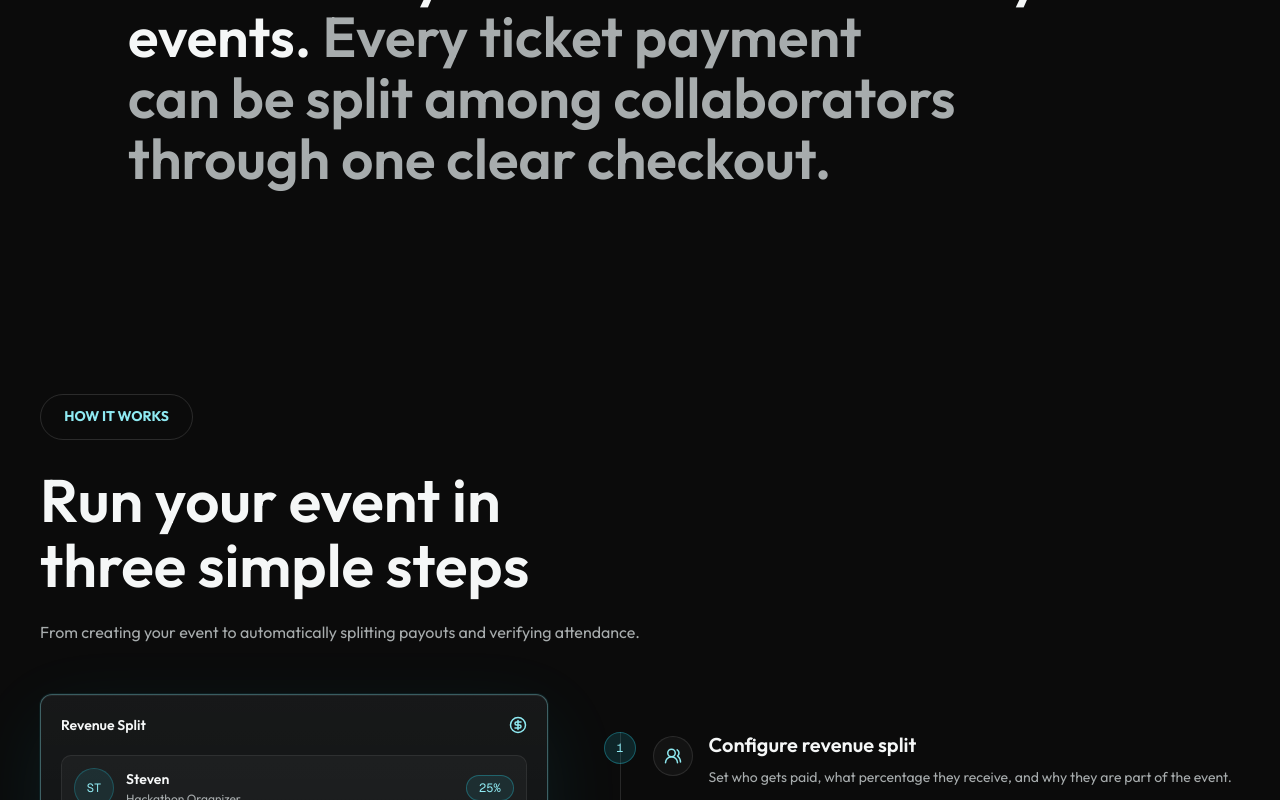
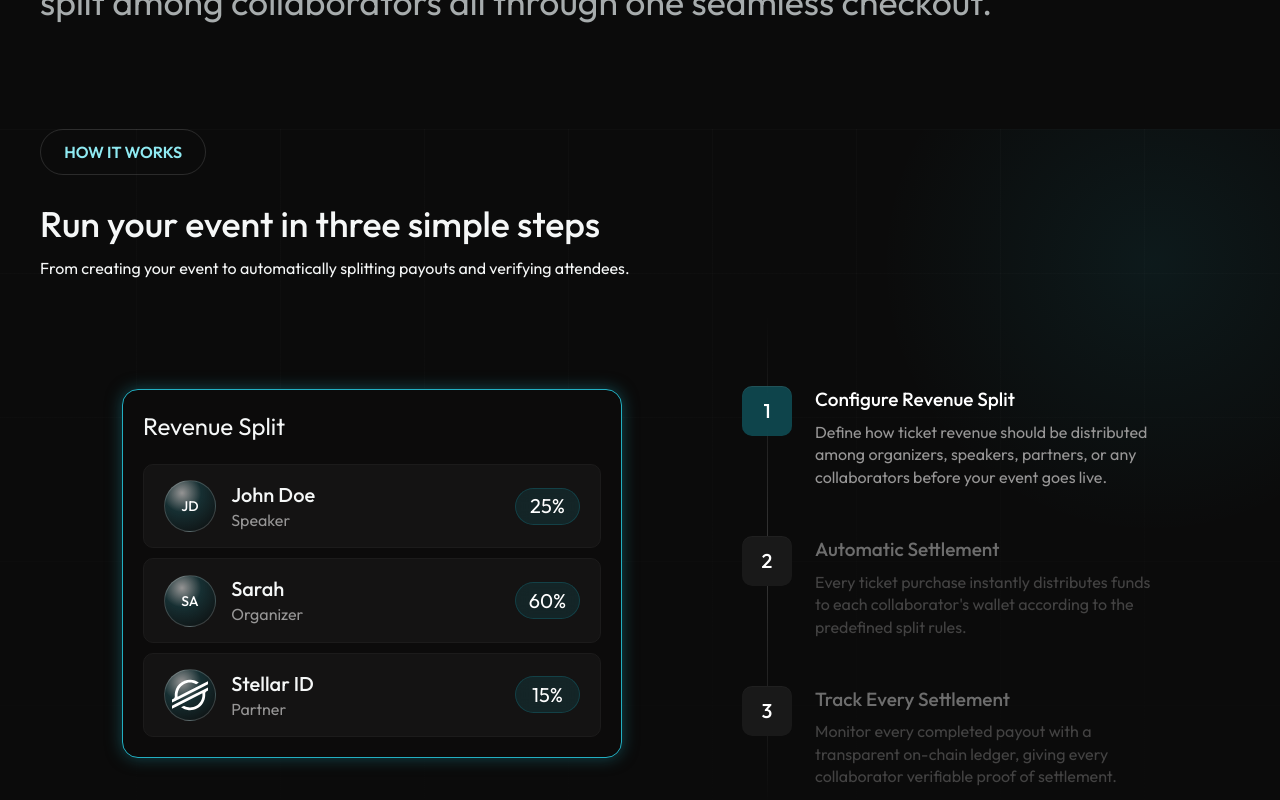
Before and after one commit to wildanniam/Quorum, a Next.js app: page / in a window 1280 px wide. Shown: the part 1340-2140 px from the top of the page. Built offline with nearby package versions, Linux system fonts and the light colour scheme; a web font is replaced by a local one.

Commit message:
fix: align landing sections with figma

```diff
--- a/src/app/globals.css
+++ b/src/app/globals.css
@@ -215,8 +215,9 @@ select {
   height: calc(6.375rem + 811px);
   content: "";
   background:
-    radial-gradient(circle at 10% 33%, rgba(38, 198, 218, 0.13), transparent 10.5rem),
-    radial-gradient(circle at 92% 50%, rgba(38, 198, 218, 0.1), transparent 13rem),
+    radial-gradient(circle at -1rem 15rem, rgba(38, 198, 218, 0.18), transparent 18rem),
+    radial-gradient(circle at calc(100% + 2rem) 27rem, rgba(38, 198, 218, 0.14), transparent 20rem),
+    radial-gradient(circle at 58% 34rem, rgba(38, 198, 218, 0.16), transparent 8rem),
     linear-gradient(180deg, rgba(255, 255, 255, 0.018), transparent 33rem),
     linear-gradient(180deg, transparent 0%, rgba(11, 11, 11, 0.88) 84%, var(--landing-bg) 100%);
   opacity: 0.9;
@@ -229,8 +230,45 @@ select {
 
 .landing-section {
   position: relative;
+  scroll-margin-top: 7rem;
   padding-block: clamp(4.75rem, 8vw, 8.5rem);
   background: var(--landing-bg);
+}
+
+.landing-section > .landing-container,
+.landing-section-grid > .landing-container {
+  position: relative;
+  z-index: 1;
+}
+
+.landing-section-grid {
+  position: relative;
+  overflow: hidden;
+  scroll-margin-top: 7rem;
+  background: var(--landing-bg);
+}
+
+.landing-section-grid::before,
+.landing-section-grid::after {
+  pointer-events: none;
+  position: absolute;
+  inset: 0;
+  content: "";
+}
+
+.landing-section-grid::before {
+  background-image:
+    linear-gradient(rgba(255, 255, 255, 0.03) 1px, transparent 1px),
+    linear-gradient(90deg, rgba(255, 255, 255, 0.03) 1px, transparent 1px);
+  background-position: top center;
+  background-size: 144px 144px;
+  opacity: 0.72;
+}
+
+.landing-section-grid::after {
+  background:
+    radial-gradient(circle at 90% 16%, rgba(38, 198, 218, 0.08), transparent 17rem),
+    linear-gradient(180deg, rgba(11, 11, 11, 0.16), var(--landing-bg) 88%);
 }
 
 .landing-card {
@@ -277,8 +315,8 @@ select {
   border-radius: 999px;
   padding-inline: 1.45rem;
   color: var(--landing-cyan-soft);
-  font-size: 0.875rem;
-  font-weight: 700;
+  font-size: 1rem;
+  font-weight: 600;
   line-height: 1.4;
   text-transform: uppercase;
 }
@@ -496,6 +534,15 @@ select {
 
   .landing-shell::after {
     height: calc(6.375rem + 760px);
+    background:
+      radial-gradient(circle at -3rem 10rem, rgba(38, 198, 218, 0.15), transparent 15rem),
+      radial-gradient(circle at calc(100% + 4rem) 28rem, rgba(38, 198, 218, 0.12), transparent 16rem),
+      linear-gradient(180deg, rgba(255, 255, 255, 0.018), transparent 30rem),
+      linear-gradient(180deg, transparent 0%, rgba(11, 11, 11, 0.88) 84%, var(--landing-bg) 100%);
+  }
+
+  .landing-section-grid::before {
+    background-size: 72px 72px;
   }
 
   .landing-container {
--- a/src/app/page.tsx
+++ b/src/app/page.tsx
@@ -1,10 +1,8 @@
 import {
-  BadgeCheck,
   CircleDollarSign,
   ReceiptText,
   ShieldCheck,
   TicketCheck,
-  UsersRound,
   WalletCards,
 } from "lucide-react";
 import { FAQAccordion, type FAQItem } from "@/components/landing/faq-accordion";
@@ -29,21 +27,18 @@ import { TestimonialCard } from "@/components/landing/testimonial-card";
 const workflowSteps = [
   {
     description:
-      "Set who gets paid, what percentage they receive, and why they are part of the event.",
-    icon: UsersRound,
-    title: "Configure revenue split",
+      "Define how ticket revenue should be distributed among organizers, speakers, partners, or any collaborators before your event goes live.",
+    title: "Configure Revenue Split",
   },
   {
     description:
-      "Every checkout routes the paid event revenue through the split you defined up front.",
-    icon: CircleDollarSign,
-    title: "Sell access with shared payouts",
+      "Every ticket purchase instantly distributes funds to each collaborator's wallet according to the predefined split rules.",
+    title: "Automatic Settlement",
   },
   {
     description:
-      "Keep a clean settlement trail for organizers, speakers, venues, and partners.",
-    icon: ReceiptText,
-    title: "Track every settlement",
+      "Monitor every completed payout with a transparent on-chain ledger, giving every collaborator verifiable proof of settlement.",
+    title: "Track Every Settlement",
   },
 ];
 
@@ -142,12 +137,10 @@ export default function LandingPage() {
             <StellarBadge className="landing-reveal" />
 
             <h1
-              className="landing-reveal mt-11 max-w-[65rem] font-product text-[clamp(2.8rem,8.4vw,4rem)] font-medium leading-[1.18] tracking-normal text-landing-white text-balance sm:text-[clamp(3rem,8.4vw,4rem)]"
+              className="landing-reveal mt-11 max-w-[55.45rem] bg-[linear-gradient(90deg,#fff_29%,#9be5ee_100%)] bg-clip-text font-product text-[clamp(2.8rem,8.4vw,4rem)] font-medium leading-[1.4] tracking-normal text-transparent text-balance sm:text-[clamp(3rem,8.4vw,4rem)]"
               style={{ "--landing-reveal-delay": "90ms" } as React.CSSProperties}
             >
-              Where Web3 Events{" "}
-              <span className="landing-cyan-text">Pay Every</span>{" "}
-              Collaborator Seamlessly
+              Where Web3 Events Pay Every Collaborator Seamlessly
             </h1>
 
             <p
@@ -179,42 +172,50 @@ export default function LandingPage() {
 
         <LogoStrip />
 
-        <LandingSection className="pb-10 sm:pb-16" id="about">
-          <div className="mx-auto max-w-5xl">
+        <LandingSection className="pb-24 pt-[7.5rem] sm:pb-[6.25rem]" id="about">
+          <div>
             <SectionLabel>About Us</SectionLabel>
-            <p className="mt-8 font-product text-[clamp(2rem,4.4vw,4.75rem)] font-semibold leading-[1.08] tracking-normal text-landing-white text-balance">
+            <p className="mt-6 max-w-[75rem] font-product text-[clamp(1.9rem,2.78vw,2.5rem)] font-normal leading-[1.4] tracking-normal text-landing-white text-balance">
               Quorum is the collaborative checkout layer for Web3 community
               events.{" "}
               <span className="text-landing-muted">
-                Every ticket payment can be split among collaborators through
-                one clear checkout.
+                Every ticket payment is automatically split among collaborators
+                all through one seamless checkout.
               </span>
             </p>
           </div>
         </LandingSection>
 
-        <LandingSection
-          align="left"
-          className="pt-10 sm:pt-16"
-          eyebrow="How It Works"
+        <section
+          className="landing-section-grid pb-24 sm:pb-[6.25rem]"
           id="how-it-works"
-          intro="From creating your event to automatically splitting payouts and verifying attendance."
-          title="Run your event in three simple steps"
         >
-          <div className="grid items-center gap-10 lg:grid-cols-[0.9fr_1.1fr] lg:gap-18">
+          <div className="landing-container">
+            <SectionLabel>How It Works</SectionLabel>
+            <div className="mt-6">
+              <h2 className="font-product text-[clamp(2rem,2.78vw,2.5rem)] font-medium leading-[1.4] tracking-normal text-landing-white text-balance">
+                Run your event in three simple steps
+              </h2>
+              <p className="mt-2 text-base leading-[1.4] text-landing-white">
+                From creating your event to automatically splitting payouts and
+                verifying attendees.
+              </p>
+            </div>
+
+            <div className="mt-6 grid min-h-[35.2rem] items-start gap-12 lg:grid-cols-[36.375rem_26.125rem] lg:gap-[7.5rem]">
               <RevenueSplitPreview
-              className="mx-auto w-full max-w-[32rem]"
+                className="mx-auto w-full lg:ml-[5.125rem] lg:mt-[5.375rem]"
                 rows={[
                   {
-                  avatar: "ST",
-                  name: "Steven",
-                  role: "Hackathon Organizer",
+                    avatar: "JD",
+                    name: "John Doe",
+                    role: "Speaker",
                     share: "25%",
                   },
                   {
                     avatar: "SA",
                     name: "Sarah",
-                  role: "Community Lead",
+                    role: "Organizer",
                     share: "60%",
                   },
                   {
@@ -226,47 +227,39 @@ export default function LandingPage() {
                 ]}
               />
 
-            <ol className="relative ml-10 space-y-7 border-l border-white/12 pl-8 sm:ml-0">
-              {workflowSteps.map((step, index) => {
-                const Icon = step.icon;
-
-                return (
-                  <li className="relative" key={step.title}>
-                    <span className="absolute -left-[2.5rem] top-0 grid h-8 w-8 place-items-center rounded-full border border-landing-cyan/35 bg-landing-cyan/14 font-mono text-xs text-landing-cyan-soft sm:-left-[3.05rem]">
+              <ol className="relative mx-auto w-full max-w-[26.125rem] lg:mt-[5.1875rem]">
+                <span
+                  aria-hidden="true"
+                  className="absolute left-[1.5625rem] top-[-4.4375rem] h-[30.6875rem] w-px bg-gradient-to-b from-transparent via-white/18 to-transparent"
+                />
+                {workflowSteps.map((step, index) => (
+                  <li
+                    className="relative grid grid-cols-[3.125rem_1fr] gap-[1.4375rem] pb-12 last:pb-0 lg:pb-[3rem]"
+                    key={step.title}
+                  >
+                    <span
+                      className={
+                        index === 0
+                          ? "relative z-10 grid h-[3.125rem] w-[3.125rem] place-items-center rounded-[10px] bg-[#10535c]/80 font-product text-xl font-medium leading-[1.4] text-white shadow-[inset_0_1px_0_rgba(255,255,255,0.08)] backdrop-blur"
+                          : "relative z-10 grid h-[3.125rem] w-[3.125rem] place-items-center rounded-[10px] bg-[#191919] font-product text-xl font-medium leading-[1.4] text-white shadow-[inset_0_1px_0_rgba(255,255,255,0.03)] backdrop-blur"
+                      }
+                    >
                       {index + 1}
                     </span>
-                    <div className="flex items-start gap-4">
-                      <div className="mt-1 grid h-10 w-10 shrink-0 place-items-center rounded-full border border-white/10 bg-white/[0.035] text-landing-cyan-soft">
-                        <Icon size={18} />
-                      </div>
-                      <div>
-                        <h3 className="font-product text-xl font-semibold leading-tight text-landing-white">
+                    <div className={index === 0 ? "" : "opacity-40"}>
+                      <h3 className="font-product text-[1.1875rem] font-medium leading-[1.4] text-white">
                         {step.title}
                       </h3>
-                        <p className="mt-2 max-w-xl text-sm leading-6 text-landing-muted">
+                      <p className="mt-2 max-w-[21.5625rem] font-product text-base font-normal leading-[1.4] text-[#979696]">
                         {step.description}
                       </p>
                     </div>
-                    </div>
                   </li>
-                );
-              })}
+                ))}
               </ol>
             </div>
-
-          <div className="mt-12 flex flex-wrap items-center justify-center gap-3 border-t border-white/10 pt-8 lg:justify-start">
-            {[
-              "Transparent collaborator shares",
-              "Wallet-verifiable passes",
-              "Settlement evidence for every event",
-            ].map((item) => (
-              <span className="landing-pill" key={item}>
-                <BadgeCheck size={16} className="text-landing-cyan-soft" />
-                {item}
-              </span>
-            ))}
           </div>
-        </LandingSection>
+        </section>
 
         <LandingSection
           eyebrow="Features"
--- a/src/components/landing/revenue-split-preview.tsx
+++ b/src/components/landing/revenue-split-preview.tsx
@@ -1,4 +1,4 @@
-import { CircleDollarSign } from "lucide-react";
+import Image from "next/image";
 import { cn } from "@/lib/ui";
 
 type SplitRow = {
@@ -24,31 +24,45 @@ export function RevenueSplitPreview({
   rows = defaultRows,
 }: RevenueSplitPreviewProps) {
   return (
-    <div className={cn("landing-card landing-card-cyan p-5", className)}>
-      <div className="mb-5 flex items-center justify-between">
-        <p className="font-product text-sm font-semibold text-landing-white">
+    <div
+      className={cn(
+        "w-full max-w-[31.25rem] rounded-[16px] border border-[#22afc2] bg-[#0c0b0b] p-5 shadow-[0_0_16px_rgba(25,131,145,0.5)]",
+        className,
+      )}
+    >
+      <p className="font-product text-[1.5rem] font-normal leading-[1.4] text-landing-white">
         Revenue Split
       </p>
-        <CircleDollarSign className="text-landing-cyan-soft" size={18} />
-      </div>
-      <div className="space-y-3">
+      <div className="mt-5 space-y-[0.625rem]">
         {rows.map((row) => (
           <div
-            className="flex items-center gap-3 rounded-[10px] border border-white/8 bg-white/[0.035] p-3"
+            className="flex min-h-[5.1875rem] items-center gap-3 rounded-[10px] border border-[#1c1b1b] bg-[#141313] px-5 py-[0.95rem] sm:gap-[3.2rem]"
             key={`${row.name}-${row.share}`}
           >
-            <div className="grid h-10 w-10 shrink-0 place-items-center rounded-full border border-landing-cyan/26 bg-landing-cyan/10 font-mono text-xs text-landing-cyan-soft">
-              {row.avatar}
+            <div className="flex min-w-0 flex-1 items-center gap-[0.95rem]">
+              <div className="relative grid h-[3.25rem] w-[3.25rem] shrink-0 place-items-center overflow-hidden rounded-full border border-white/18 bg-[radial-gradient(circle_at_34%_24%,rgba(255,255,255,0.55),rgba(38,198,218,0.16)_38%,rgba(12,11,11,0.95)_100%)] font-product text-sm font-medium text-white">
+                {row.name === "Stellar ID" ? (
+                  <Image
+                    alt=""
+                    className="h-[2.25rem] w-[2.25rem]"
+                    height={36}
+                    src="/figma/landing/stellar-symbol.svg"
+                    width={36}
+                  />
+                ) : (
+                  row.avatar
+                )}
               </div>
-            <div className="min-w-0 flex-1">
-              <p className="truncate font-product text-sm font-semibold text-landing-white">
+              <div className="min-w-0">
+                <p className="truncate font-product text-xl font-medium leading-[1.4] text-landing-white">
                   {row.name}
                 </p>
-              <p className="mt-0.5 truncate text-xs text-landing-muted">
+                <p className="truncate font-product text-base font-normal leading-[1.4] text-[#979696]">
                   {row.role}
                 </p>
               </div>
-            <span className="rounded-full border border-landing-cyan/35 bg-landing-cyan/10 px-3 py-1 font-mono text-xs text-landing-cyan-soft">
+            </div>
+            <span className="grid h-[2.3125rem] w-[4.0625rem] shrink-0 place-items-center rounded-full border border-[#156d78]/40 bg-[#156d78]/20 font-product text-xl font-normal leading-[1.4] text-white backdrop-blur">
               {row.share}
             </span>
           </div>
```
Lines whose indentation alone changed are shown as unchanged.
